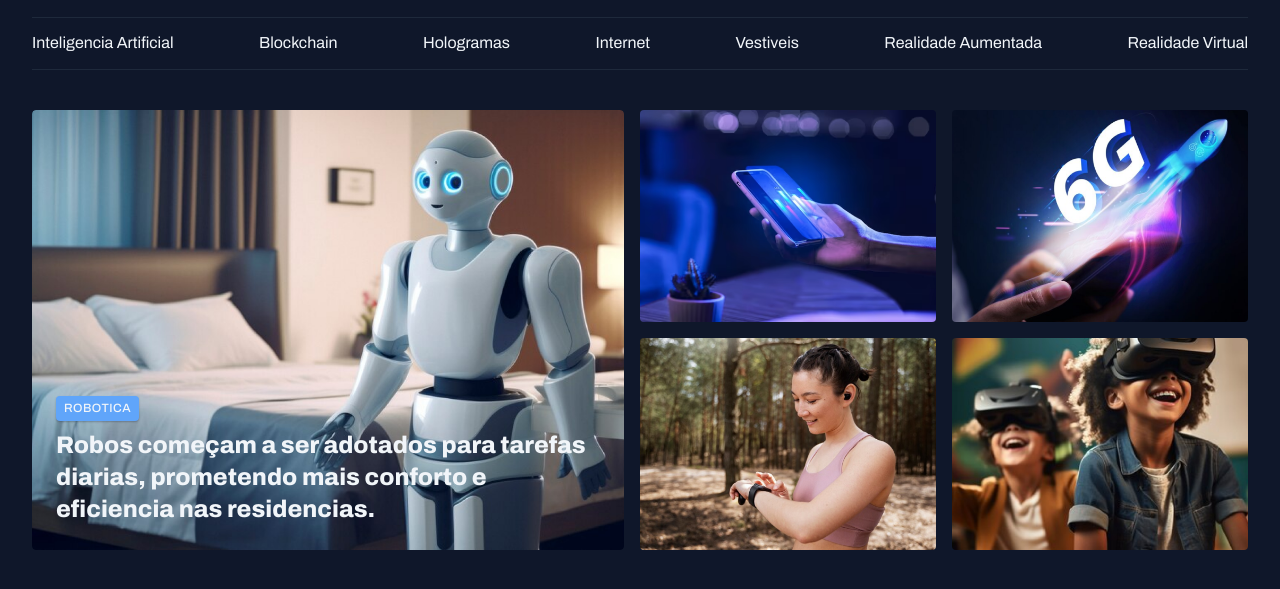
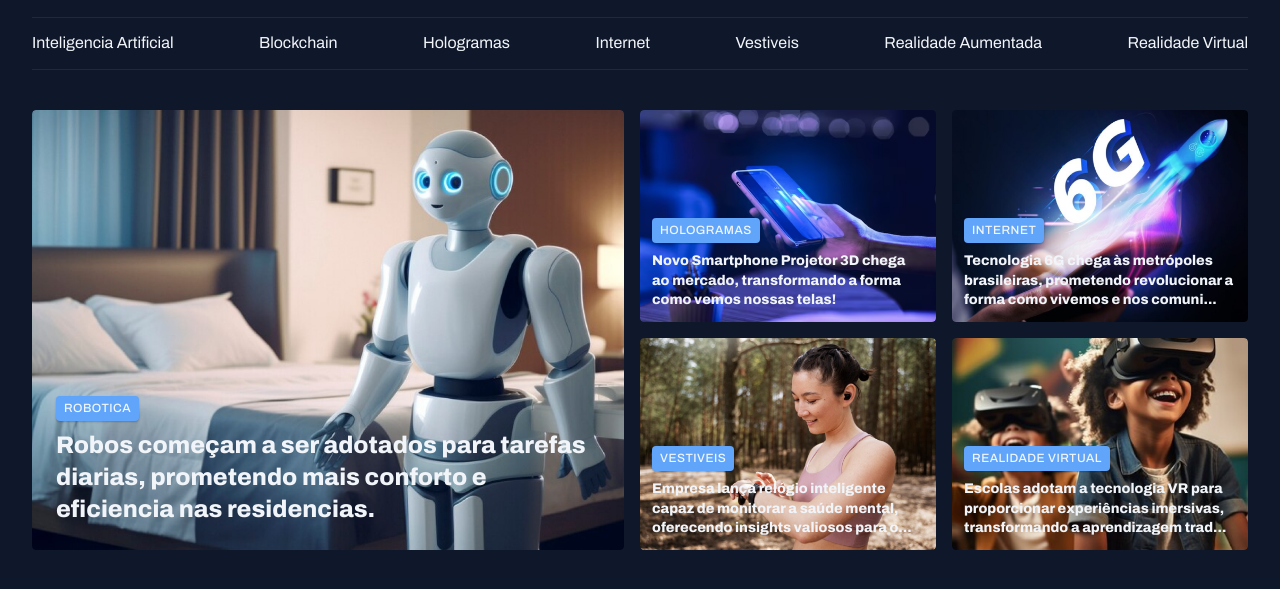
Before and after one commit to Dev-GabrielDias/Portal-de-Noticias, a plain HTML site: page index.html in a window 1280 px wide. Shown: the part 45-634 px from the top of the page. Drawn offline with Linux system fonts and the light colour scheme.

Commit message:
Finalizando a seção destaques

```diff
--- a/index.html
+++ b/index.html
@@ -38,7 +38,7 @@
     <main class="grid container">
     <section id="featured" class="grid grid-flow-col gap-16">
         <figure class="card">
-            <img src="assets/image/Image 01.png" alt="">
+            <img src="assets/image/Image 01.png" alt="Robos começam a ser adotados para tarefas diarias, prometendo mais conforto e eficiencia nas residencias.">
             <figcaption>
                 <span class="content-tag">Robotica</span>
                 <h2 class="text-2xl">
@@ -47,18 +47,42 @@
             </figcaption>
         </figure>
         <div class="grid grid-cols-2 gap-16">
-            <div>
-                <img src="assets/image/Image 02.png" alt="">
-            </div>
-            <div>
-                <img src="assets/image/Image 03.png" alt="">
-            </div>
-            <div>
-                <img src="assets/image/Image 04.png" alt="">
-            </div>
-            <div>
-                <img src="assets/image/Image 05.png" alt="">
-            </div>
+            <figure class="card">
+                <img src="assets/image/Image 02.png" alt="Novo Smartphone Projetor 3D chega ao mercado, transformando a forma como vemos nossas telas!">
+                <figcaption>
+                    <span class="content-tag">Hologramas</span>
+                    <h2 class="text-lg">
+                        Novo Smartphone Projetor 3D chega ao mercado, transformando a forma como vemos nossas telas!
+                    </h2>
+                </figcaption>
+            </figure>
+            <figure class="card">
+                <img src="assets/image/Image 03.png" alt="Tecnologia 6G chega às metrópoles brasileiras, prometendo revolucionar a forma como vivemos e nos comunicamos.">
+                <figcaption>
+                   <span class="content-tag">Internet</span>
+                   <h2 class="text-lg">
+                    Tecnologia 6G chega às metrópoles brasileiras, prometendo revolucionar a forma como vivemos e nos comuni...
+                   </h2>
+               </figcaption>
+            </figure>
+            <figure class="card">
+                <img src="assets/image/Image 04.png" alt="Empresa lança relógio inteligente capaz de monitorar a saúde mental, oferecendo insights valiosos para o bem-estar pessoal.">
+                <figcaption>
+                    <span class="content-tag">Vestiveis</span>
+                    <h2 class="text-lg">
+                        Empresa lança relógio inteligente capaz de monitorar a saúde mental, oferecendo insights valiosos para o...
+                    </h2>
+                </figcaption>
+            </figure>
+            <figure class="card">
+                <img src="assets/image/Image 05.png" alt="Escolas adotam a tecnologia VR para proporcionar experiências imersivas, transformando a aprendizagem tradicional.">
+                <figcaption>
+                    <span class="content-tag">Realidade Virtual</span>
+                    <h2 class="text-lg">
+                    Escolas adotam a tecnologia VR para proporcionar experiências imersivas, transformando a aprendizagem trad...
+                    </h2>
+                </figcaption>
+            </figure>
         </div>
     </section>
     </main>
--- a/styles/sections.css
+++ b/styles/sections.css
@@ -26,6 +26,10 @@
             bottom: 0;
             padding: 24px;
 
+            &:has(.text-lg){
+                padding: 12px;
+            }
+
             h2 {
                 margin-top: 8px;
             }
```
